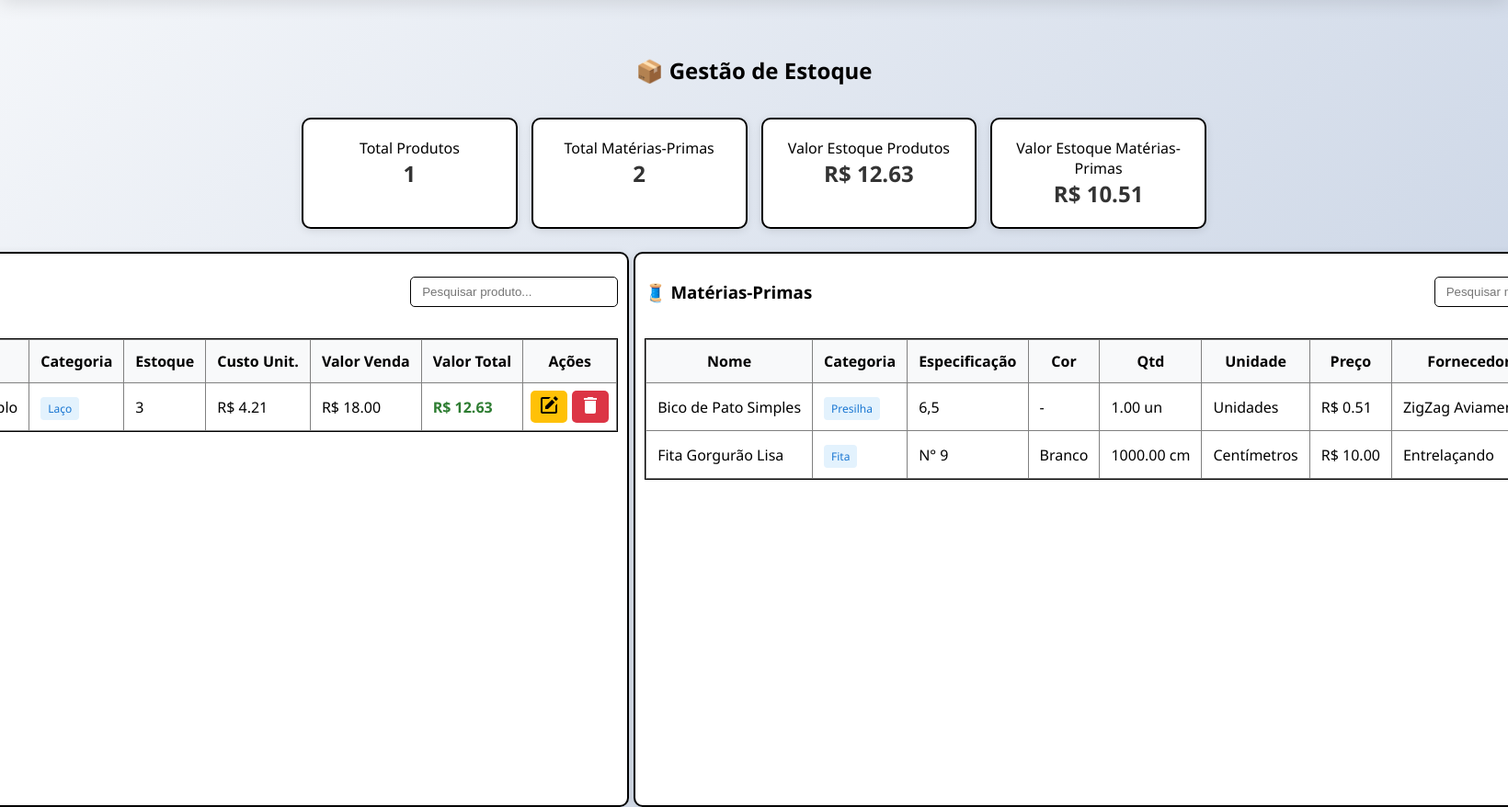
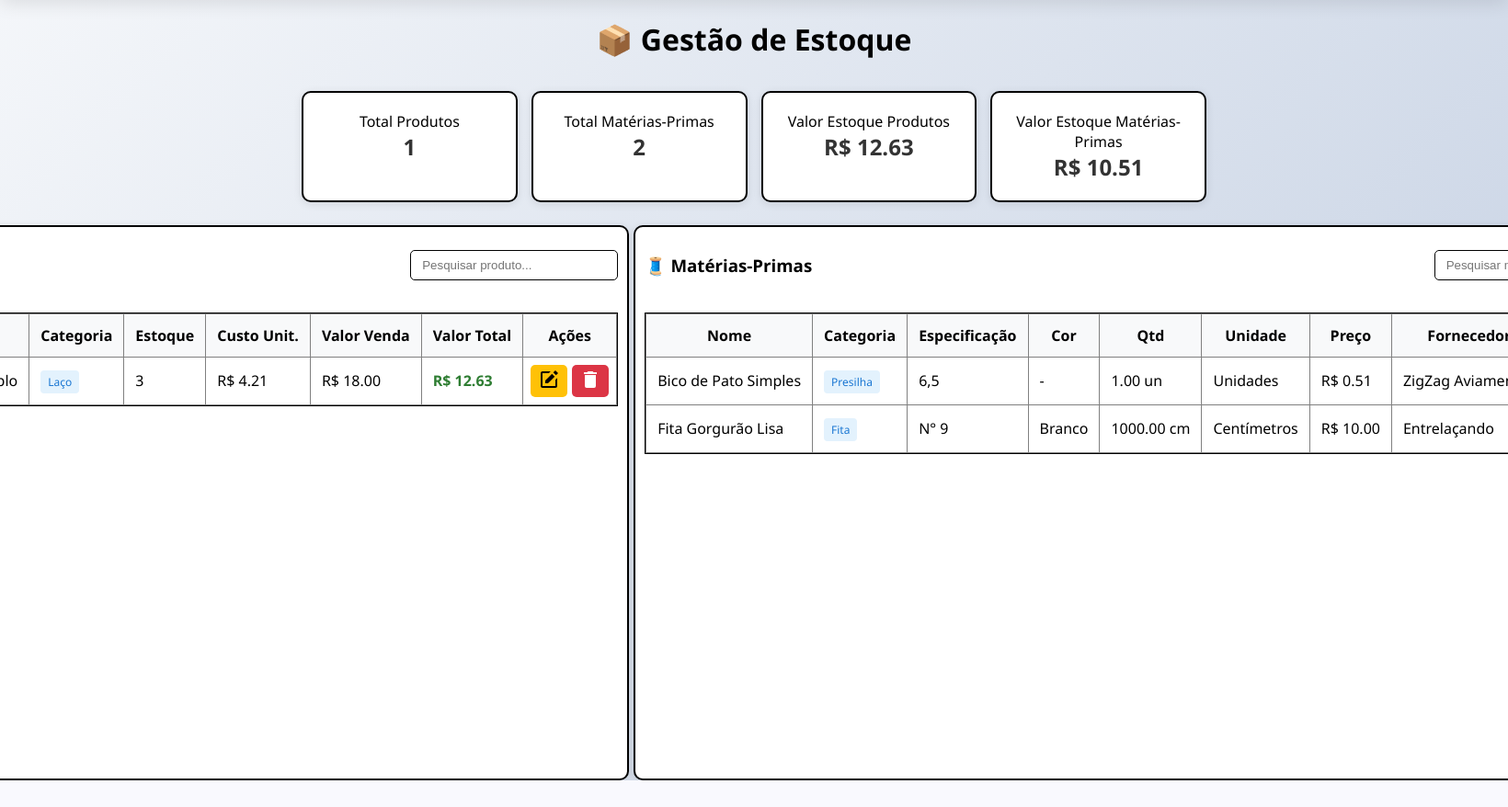
Before and after one commit to gmaneschy/lm-finance, a Django app: page / in a window 1640 px wide; the page is wider, and only the part inside the window is pictured. Shown: the part 52-930 px from the top of that part at 92% size. After the commit the page ends 901 px from the top of that part, so only its background shows below. Run offline with Django 5.2, Linux system fonts and the light colour scheme; data comes from the database, SQL or seed files in the repository.

Commit message:
css ajuste

```diff
--- a/finance/app/static/css/estoque.css
+++ b/finance/app/static/css/estoque.css
@@ -1,7 +1,14 @@
+.titulo {
+    text-align: center;
+    margin-bottom: 20px; /* Reduzi um pouco para economizar espaço vertical */
+    font-weight: 700;
+    color: black;
+    flex-shrink: 0;
+}
+
 .estoque-page {
     display: flex;
     flex-direction: column;
-    margin-top: 40px; /* Aumenta espaçamento logo abaixo do navbar */
     align-items: center; /* Centraliza o conteúdo */
 }
 
--- a/finance/app/templates/cadastrar_produto.html
+++ b/finance/app/templates/cadastrar_produto.html
@@ -3,7 +3,7 @@
 {% block title %}Sistema Financeiro - Cadastro de Produto{% endblock %}
 {% block content %}
 <div class="cadastro-produto-container">
-    <h2>Cadastrar Produto</h2>
+    <h1 class="titulo">🎀 Cadastrar Produto</h1>
 
     <form method="POST" id="produto-form">
         {% csrf_token %}
--- a/finance/app/templates/estoque.html
+++ b/finance/app/templates/estoque.html
@@ -4,7 +4,7 @@
 {% block content %}
 
 <div class="page estoque-page">
-    <h2>📦 Gestão de Estoque</h2>
+    <h1 class="titulo">📦 Gestão de Estoque</h1>
 
     <!-- Cards de Resumo -->
     <div class="cards-row">
```
Also changed, not shown: finance/app/static/css/cadastrar_produto.css (+7 -1 lines).
